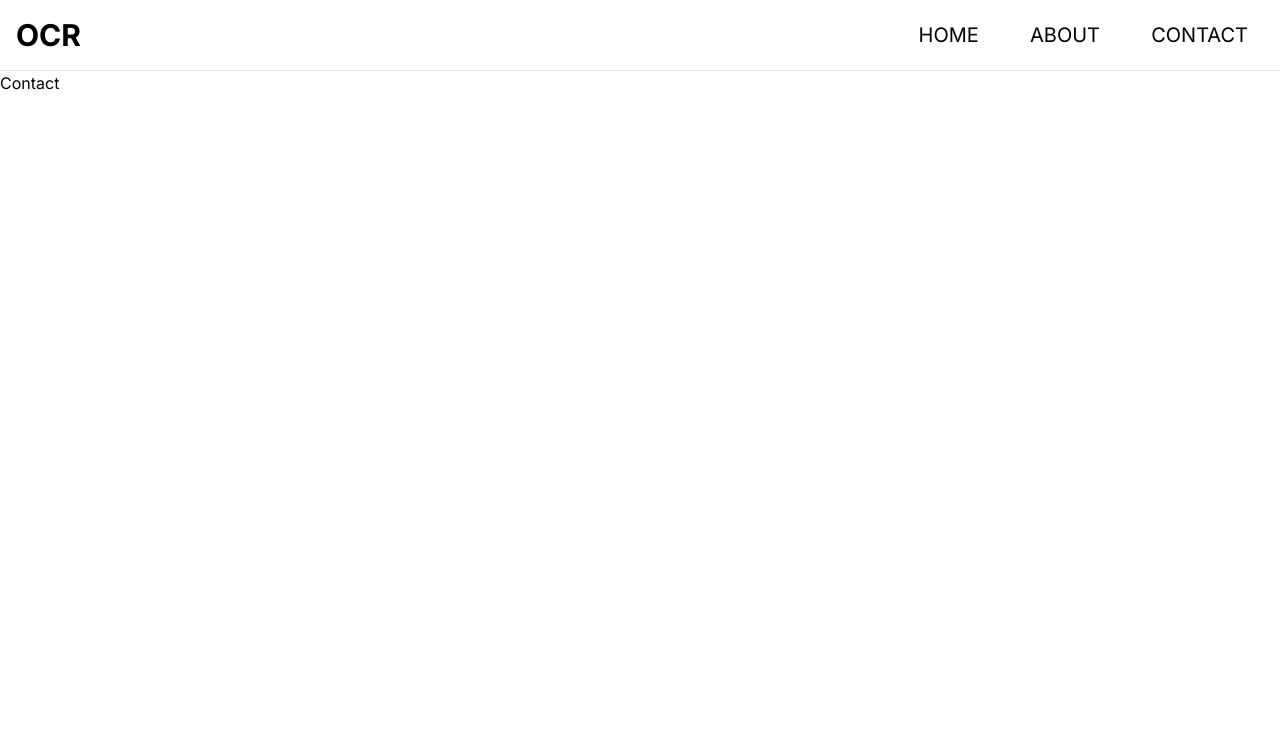
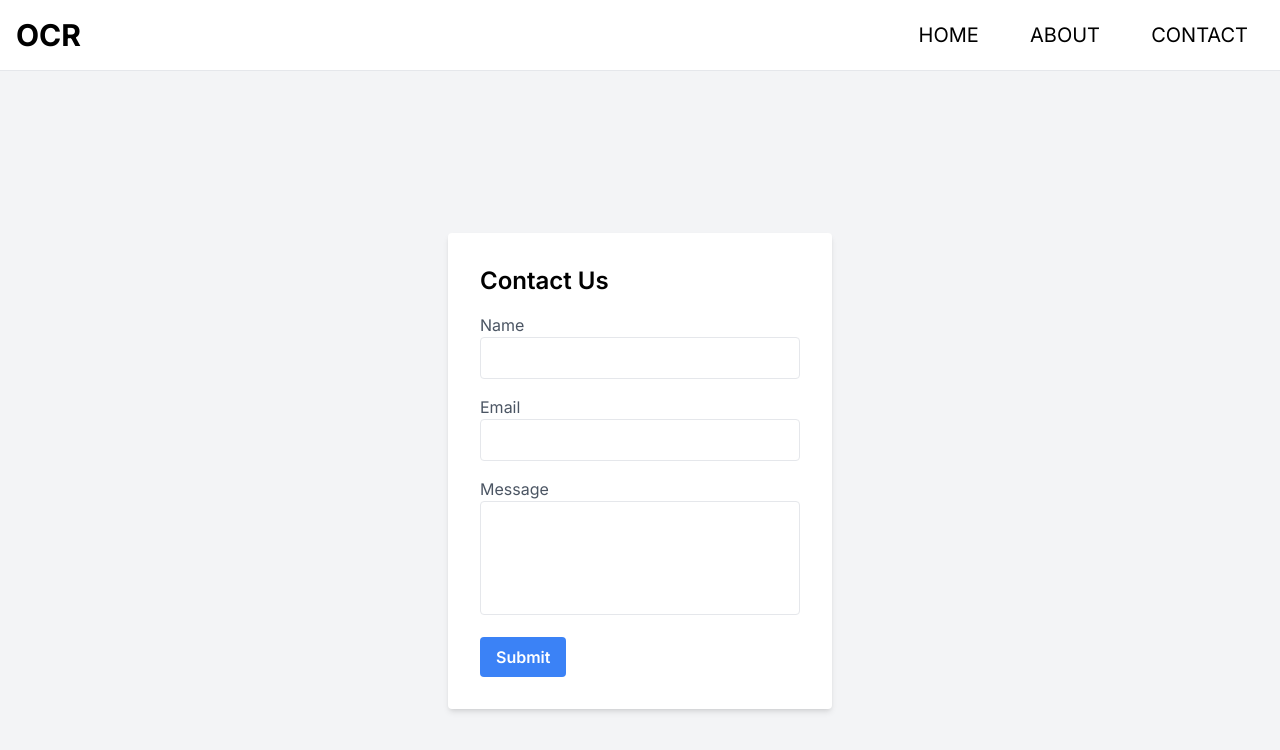
Before and after one commit to hehenischal/OCR, a Next.js app in the folder ocr-frontend/: page /contact in a window 1280 px wide. Shown: the top 750 px of the page. Built offline with nearby package versions, Linux system fonts and the light colour scheme.

Commit message:
contact component done

```diff
--- a/ocr-frontend/src/app/contact/page.tsx
+++ b/ocr-frontend/src/app/contact/page.tsx
@@ -2,8 +2,56 @@ import React from 'react'
 
 const Contact = () => {
   return (
-    <div>Contact</div>
-  )
+    <section className="bg-gray-100 min-h-screen flex items-center justify-center">
+      <div className="bg-white p-8 rounded shadow-md w-96">
+        <h1 className="text-2xl font-semibold mb-4">Contact Us</h1>
+        <form
+          action="https://formsubmit.co/23e2a2832856c4f4bc41ec9c61bb1c58"
+          method="POST"
+        >
+          <div className="mb-4">
+            <label htmlFor="name" className="block text-gray-600">
+              Name
+            </label>
+            <input
+              type="text"
+              id="name"
+              name="name"
+              className="w-full border rounded px-3 py-2 focus:outline-none focus:border-blue-400"
+            />
+          </div>
+          <div className="mb-4">
+            <label htmlFor="email" className="block text-gray-600">
+              Email
+            </label>
+            <input
+              type="email"
+              id="email"
+              name="email"
+              className="w-full border rounded px-3 py-2 focus:outline-none focus:border-blue-400"
+            />
+          </div>
+          <div className="mb-4">
+            <label htmlFor="message" className="block text-gray-600">
+              Message
+            </label>
+            <textarea
+              id="message"
+              name="message"
+              rows="4"
+              className="w-full border rounded px-3 py-2 focus:outline-none focus:border-blue-400 resize-none"
+            ></textarea>
+          </div>
+          <button
+            type="submit"
+            className="bg-blue-500 text-white font-semibold py-2 px-4 rounded hover:bg-blue-600 focus:outline-none focus:bg-blue-600"
+          >
+            Submit
+          </button>
+        </form>
+      </div>
+    </section>
+  );
 }
 
 export default Contact
```
